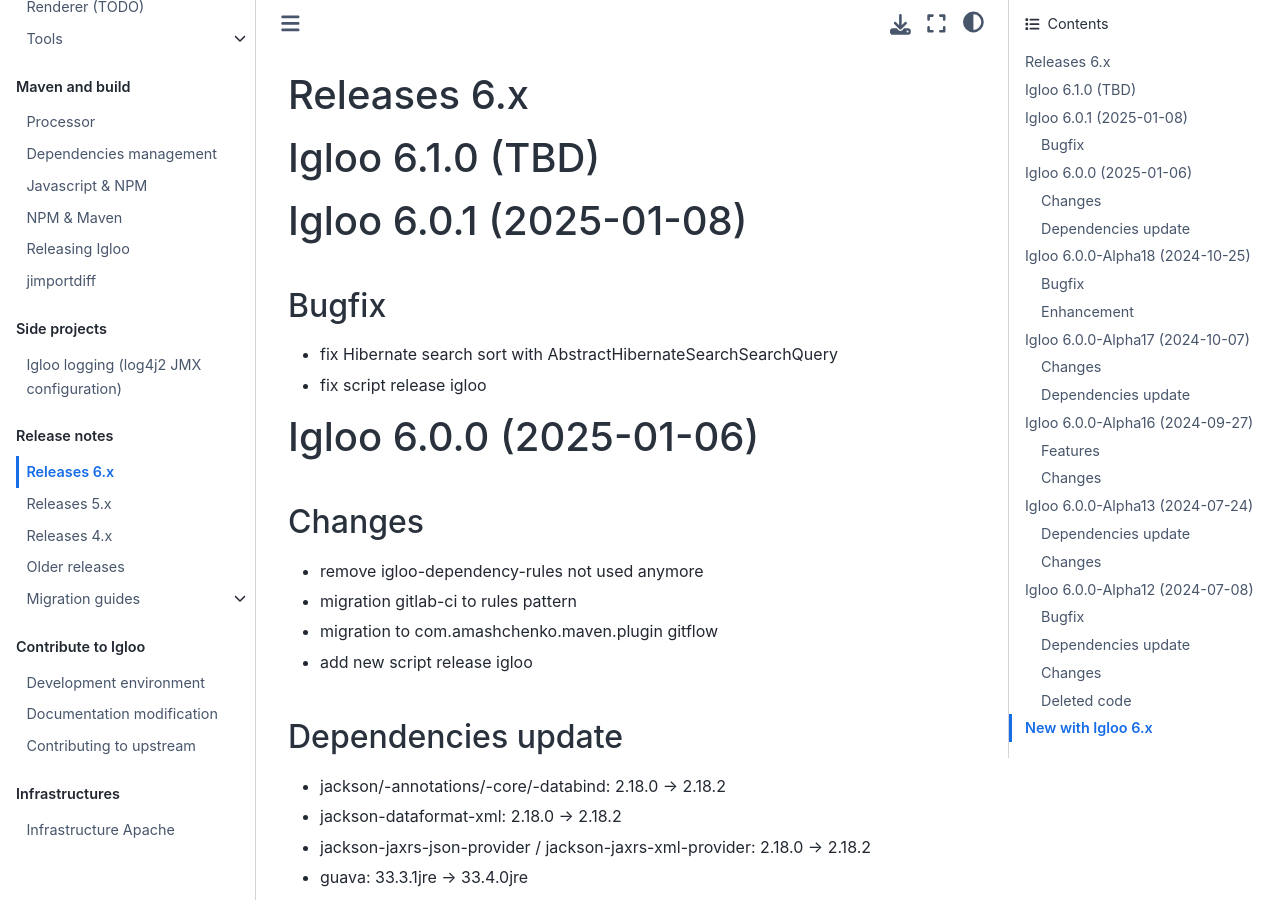
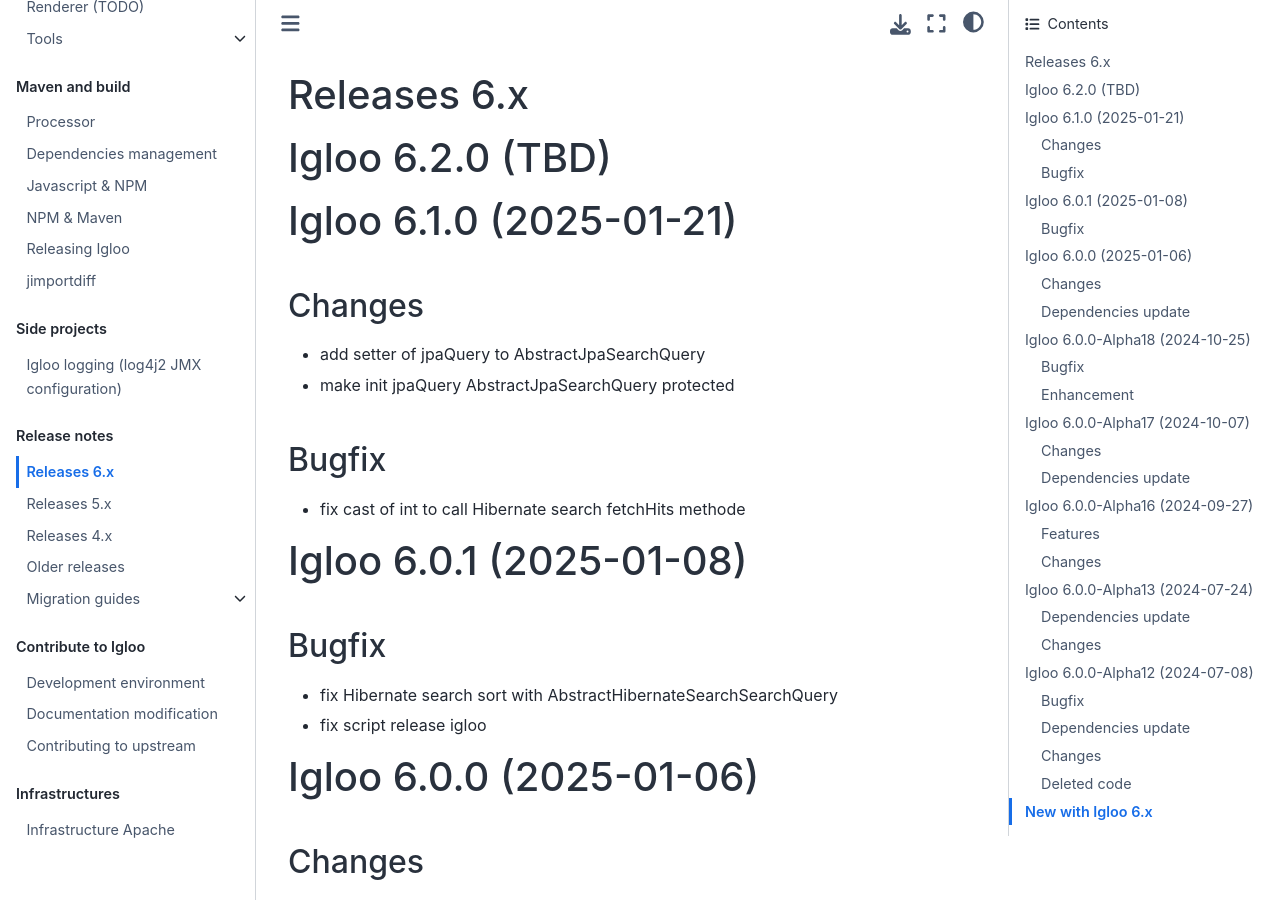
Before and after one commit to igloo-project/igloo-doc, a Sphinx documentation site: the page built from source/release-notes/releases-6.x.md, in a window 1280 px wide and 900 px high. Built offline with Sphinx 7.4.7 and the Sphinx Book theme 1.1.4, drawn with Linux system fonts in a browser that asks for light colours.

Commit message:
igloo 6.1.0

```diff
--- a/source/release-notes/releases-6.x.md
+++ b/source/release-notes/releases-6.x.md
@@ -1,6 +1,15 @@
 # Releases 6.x
 
-# Igloo 6.1.0 (TBD)
+# Igloo 6.2.0 (TBD)
+
+# Igloo 6.1.0 (2025-01-21)
+
+## Changes
+* add setter of jpaQuery to AbstractJpaSearchQuery
+* make init jpaQuery AbstractJpaSearchQuery protected
+
+## Bugfix
+* fix cast of int to call Hibernate search fetchHits methode
 
 # Igloo 6.0.1 (2025-01-08)
 
```
